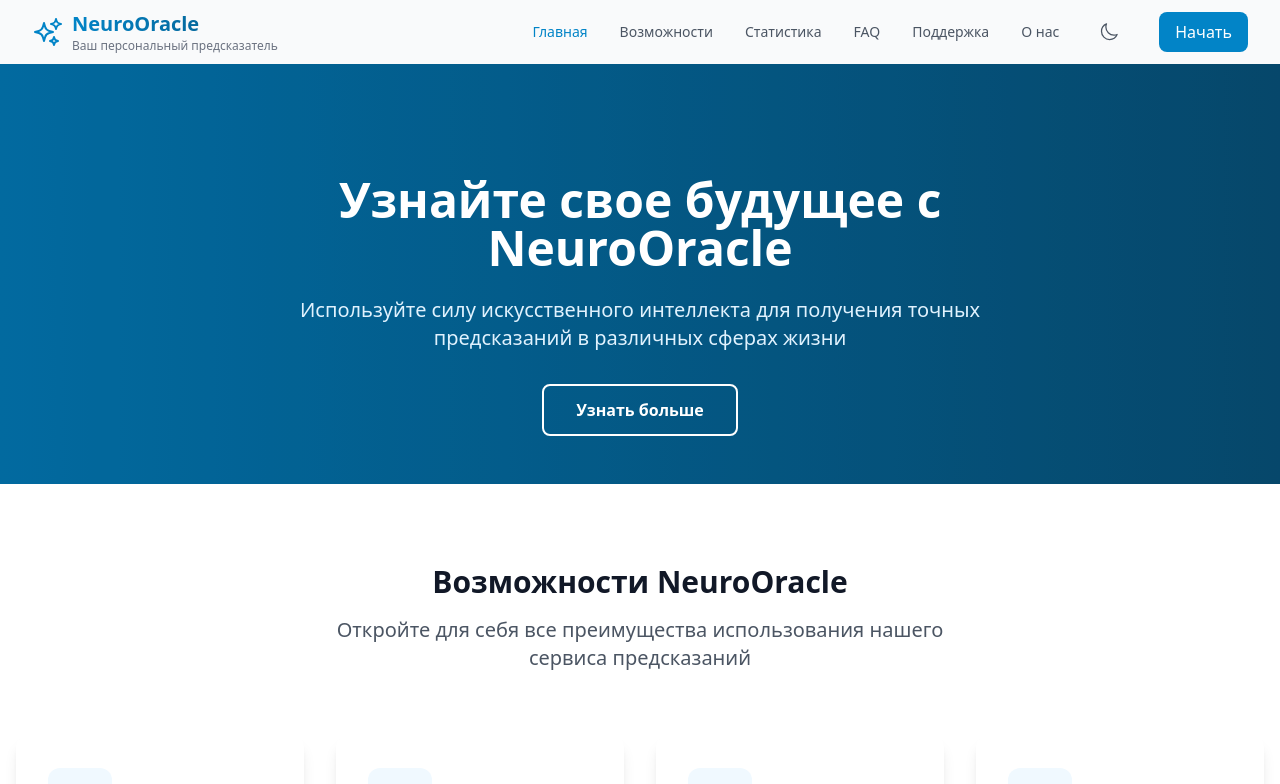
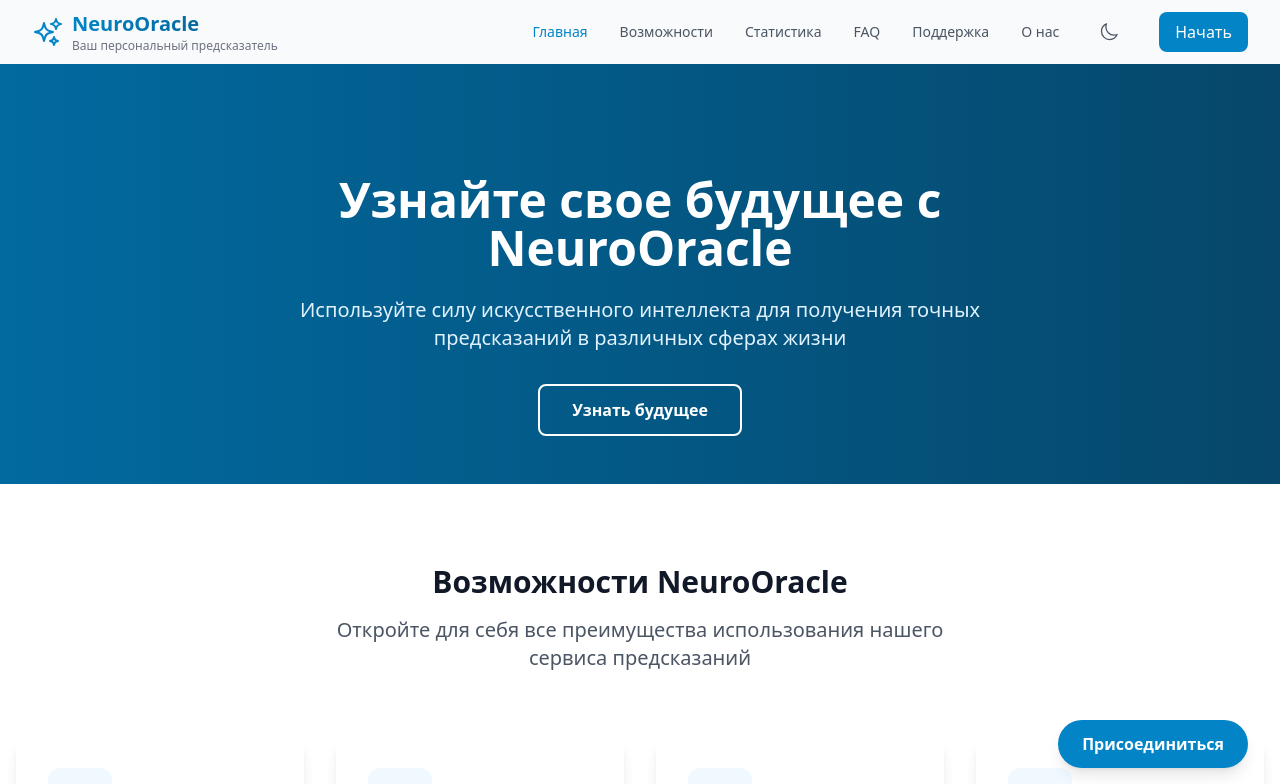
Before and after one commit to lesha358/NeuroOracle, a Next.js app: page / in a window 1280 px wide. Shown: the top 784 px of the page. Built offline with nearby package versions, Linux system fonts and the light colour scheme.

Commit message:
Изменена кнопка на главной странице и добавлена фиксированная кнопка присоединения

```diff
--- a/pages/index.tsx
+++ b/pages/index.tsx
@@ -66,6 +66,18 @@ const benefits = [
 const HomePage: NextPage = () => {
   return (
     <div className="min-h-screen bg-gray-50 dark:bg-gray-900 transition-colors duration-200">
+      {/* Фиксированная кнопка "Присоединиться" */}
+      <div className="fixed bottom-8 right-8 z-50">
+        <Link
+          href="https://t.me/NeuroOracle_bot"
+          target="_blank"
+          rel="noopener noreferrer"
+          className="flex items-center justify-center bg-primary-600 text-white px-6 py-3 rounded-full font-semibold hover:bg-primary-700 transition-colors duration-300 shadow-lg hover:shadow-xl"
+        >
+          Присоединиться
+        </Link>
+      </div>
+
       <Head>
         <title>NeuroOracle - Точные предсказания на основе ИИ и Таро | Онлайн гадания</title>
         <meta name="description" content="Получите точные предсказания с помощью искусственного интеллекта и карт Таро. Гадания на любовь, карьеру, здоровье и финансы. Бесплатные онлайн расклады с высокой точностью." />
@@ -104,10 +116,12 @@ const HomePage: NextPage = () => {
             <FadeIn delay={0.4}>
               <div className="flex flex-col sm:flex-row gap-4 justify-center">
                 <Link
-                  href="/features"
+                  href="https://t.me/NeuroOracle_bot"
+                  target="_blank"
+                  rel="noopener noreferrer"
                   className="inline-block border-2 border-white text-white px-8 py-3 rounded-lg font-semibold hover:bg-white hover:text-primary-600 transition-colors duration-300"
                 >
-                  Узнать больше
+                  Узнать будущее
                 </Link>
               </div>
             </FadeIn>
```
